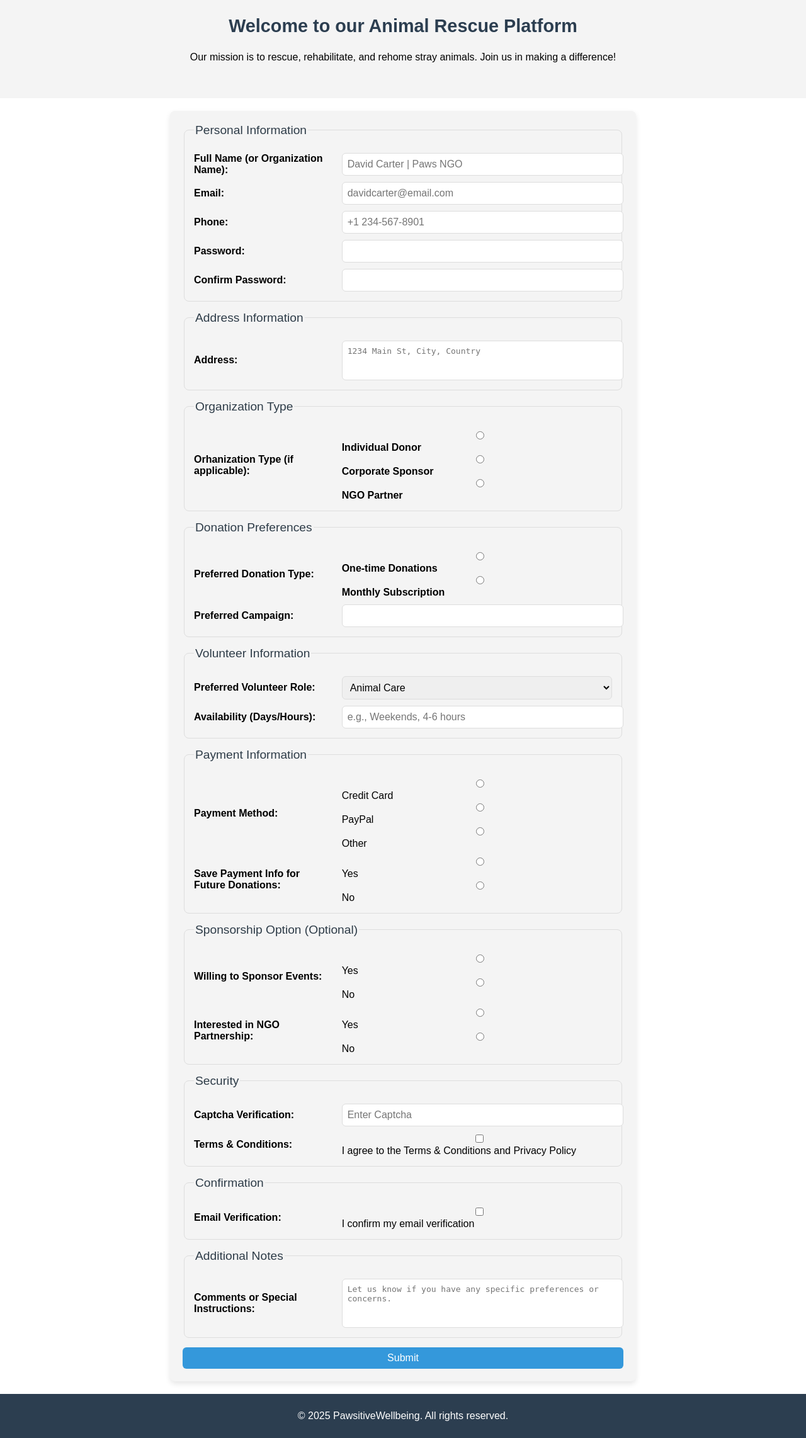
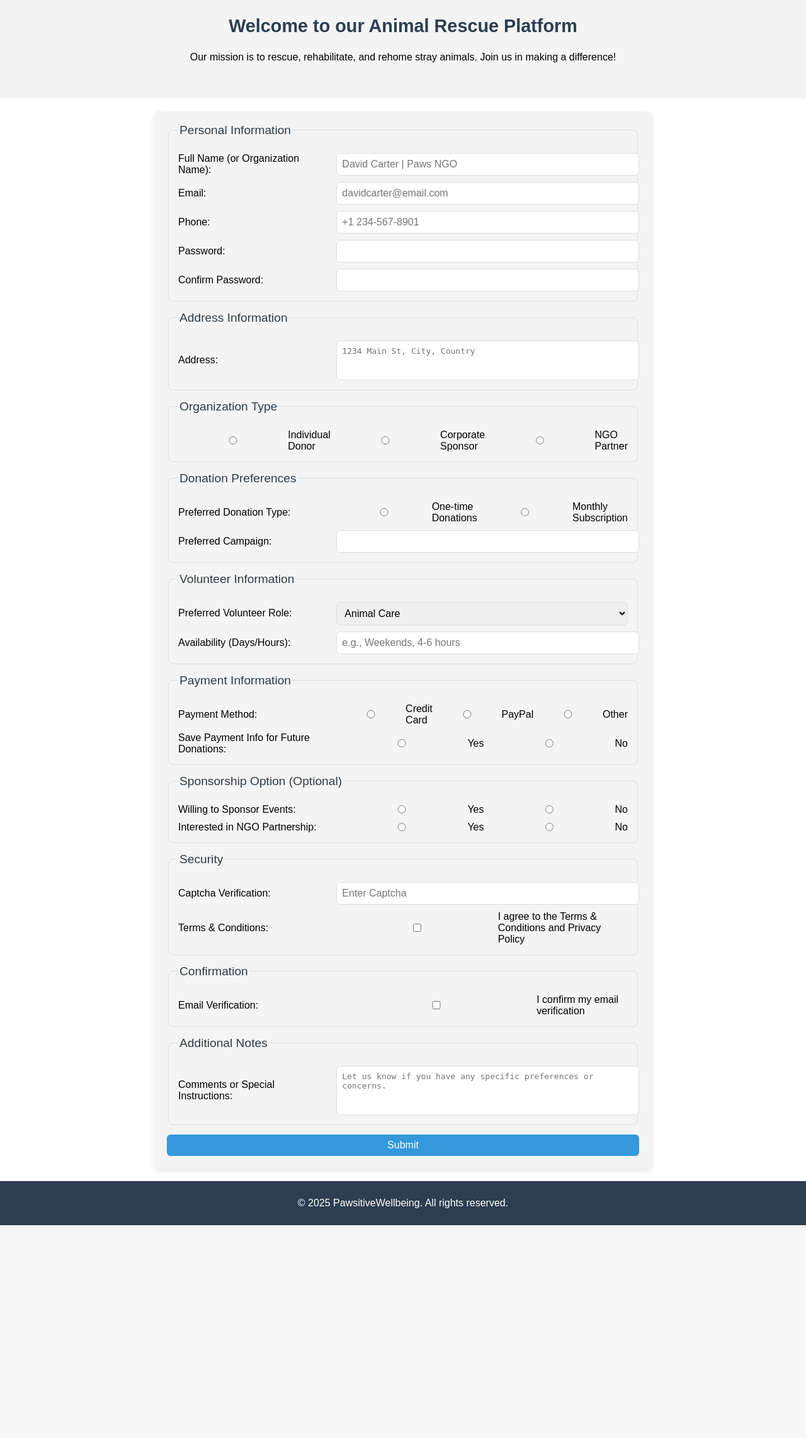
Before and after one commit to codingmoose-dev/PawsitiveWhispers, a PHP site: page /PawsitiveWellbeing/Benefactor/view/BenefactorRegistration.php in a window 1280 px wide. Shown: the part 139-2423 px from the top of the page at 63% size. After the commit the page ends 2085 px from the top, so only its background shows below. Run offline with PHP 8.4, Linux system fonts and the light colour scheme.

Commit message:
Benefactor (Donors & NGO Partner)

```diff
--- a/Benefactor/view/BenefactorRegistration.php
+++ b/Benefactor/view/BenefactorRegistration.php
@@ -4,115 +4,8 @@
     <meta charset="UTF-8">
     <meta name="viewport" content="width=device-width, initial-scale=1.0">
     <title>Animal Care Benefactor Registration</title>
-    <style>
-        body {
-            font-family: Arial, sans-serif;
-            margin: 0;
-            padding: 0;
-        }
+    <link rel="stylesheet" href="Style.css">
 
-        header {
-            background-color: #2c3e50;
-            color: white;
-            padding: 10px 0;
-            text-align: center;
-        }
-
-        header h1 {
-            margin: 0;
-            font-size: 2.5em;
-        }
-
-        #logo-container {
-            display: flex;
-            align-items: center;
-            justify-content: center;
-            gap: 10px;
-        }
-
-        #logo-container img {
-            height: 60px;
-        }
-
-        section {
-            padding: 20px;
-        }
-
-        #message {
-            background-color: #f4f4f4;
-            padding: 40px 20px;
-            margin: 20px 0;
-            text-align: center;
-        }
-
-        #message h2 {
-            color: #2c3e50;
-            font-size: 1.8em;
-        }
-
-        #registration {
-            background-color: #f4f4f4;
-            padding: 20px;
-            border-radius: 8px;
-            box-shadow: 0 4px 8px rgba(0, 0, 0, 0.1);
-            max-width: 700px; /* Increased from 600px to 700px */
-            margin: 20px auto;
-        }
-
-        fieldset {
-            margin-bottom: 15px;
-            border: 1px solid #ddd;
-            padding: 15px;
-            border-radius: 8px;
-        }
-
-        legend {
-            font-size: 1.2em;
-            color: #2e3c48;
-            margin-bottom: 10px;
-        }
-
-        .form-grid {
-            display: grid;
-            grid-template-columns: 1fr 2fr;
-            gap: 10px 20px;
-            align-items: center;
-        }
-
-        label {
-            font-weight: bold;
-        }
-
-        input, select, textarea, button {
-            width: 100%;
-            padding: 8px;
-            font-size: 1em;
-            border-radius: 6px;
-            border: 1px solid #ddd;
-        }
-
-        textarea {
-            resize: none;
-        }
-
-        button {
-            background-color: #3498db;
-            color: white;
-            border: none;
-            cursor: pointer;
-        }
-
-        button:hover {
-            background-color: #2980b9;
-        }
-
-        footer {
-            background-color: #2c3e50;
-            color: white;
-            text-align: center;
-            padding: 10px 0;
-        }
-    </style>
 </head>
 <body>
     <header>
@@ -162,18 +55,18 @@
             <!-- Organization Type -->
             <fieldset>
                 <legend>Organization Type</legend>
-                <div class="form-grid">
-                    <label>Orhanization Type (if applicable):</label>
                 <div>
                     <input type="radio" id="IndividualDonor" name="otype" value="IndividualDonor" required>
                     <label for="IndividualDonor">Individual Donor</label>
+
                     <input type="radio" id="CorporateSponsor" name="otype" value="CorporateSponsor">
                     <label for="CorporateSponsor">Corporate Sponsor</label>
+
                     <input type="radio" id="ngopartner" name="otype" value="NgoPartner">
                     <label for="ngopartner">NGO Partner</label>
                 </div>
-                </div>
             </fieldset>
+
 
             <!-- Donation Preferences -->
             <fieldset>
--- /dev/null
+++ b/Benefactor/view/Style.css
@@ -0,0 +1,138 @@
+/* General Styles */
+body {
+    font-family: Arial, sans-serif;
+    margin: 0;
+    padding: 0;
+}
+
+/* Header Styles */
+header {
+    background-color: #2c3e50;
+    color: white;
+    padding: 10px 0;
+    text-align: center;
+}
+
+header h1 {
+    margin: 0;
+    font-size: 2.5em;
+}
+
+#logo-container {
+    display: flex;
+    align-items: center;
+    justify-content: center;
+    gap: 10px;
+}
+
+#logo-container img {
+    height: 60px;
+}
+
+/* Section Styles */
+section {
+    padding: 20px;
+}
+
+/* Message Styles */
+#message {
+    background-color: #f4f4f4;
+    padding: 40px 20px;
+    margin: 20px 0;
+    text-align: center;
+}
+
+#message h2 {
+    color: #2c3e50;
+    font-size: 1.8em;
+}
+
+/* Registration Form Styles */
+#registration {
+    background-color: #f4f4f4;
+    padding: 20px;
+    border-radius: 8px;
+    box-shadow: 0 4px 8px rgba(0, 0, 0, 0.1);
+    max-width: 750px;
+    margin: 20px auto;
+}
+
+fieldset {
+    margin-bottom: 15px;
+    border: 1px solid #ddd;
+    padding: 15px;
+    border-radius: 8px;
+}
+
+legend {
+    font-size: 1.2em;
+    color: #2e3c48;
+    margin-bottom: 10px;
+}
+
+.form-grid {
+    display: grid;
+    grid-template-columns: 1fr 2fr;
+    gap: 10px 20px;
+    align-items: center;
+}
+
+input, select, textarea, button {
+    width: 100%;
+    padding: 8px;
+    font-size: 1em;
+    border-radius: 6px;
+    border: 1px solid #ddd;
+}
+
+textarea {
+    resize: none;
+}
+
+button {
+    background-color: #3498db;
+    color: white;
+    border: none;
+    cursor: pointer;
+}
+
+button:hover {
+    background-color: #2980b9;
+}
+
+/* Remove space between radio button and text */
+input[type="radio"],
+input[type="checkbox"] {
+    margin: 0; /* Remove default browser margin */
+    padding: 0;
+    vertical-align: middle; /* Align the input vertically with the text */
+}
+
+input[type="radio"] + label,
+input[type="checkbox"] + label {
+    display: inline; /* Keep the label and input inline */
+    margin: 0; /* Remove any default margin */
+    padding: 0; /* Remove any default padding */
+    vertical-align: middle; /* Align text with the input */
+}
+
+/* Optional styling for layout */
+div {
+    display: flex;
+    align-items: center; /* Ensures alignment is consistent */
+    gap: 0; /* Removes any extra gap between the input and text */
+}
+
+label {
+    cursor: pointer; /* Makes the label clickable for better usability */
+    padding: 0; /* Removes any extra padding */
+    margin: 0; /* Ensures no margin between label and radio */
+}
+
+/* Footer Styles */
+footer {
+    background-color: #2c3e50;
+    color: white;
+    text-align: center;
+    padding: 10px 0;
+}
```
Also changed, not shown: Benefactor/control/user_control.php (+6 -21 lines), Benefactor/model/usermodel.php (+12 -10 lines), Benefactor/view/view_user.php (+10 -2 lines). Lines whose indentation alone changed are shown as unchanged.
